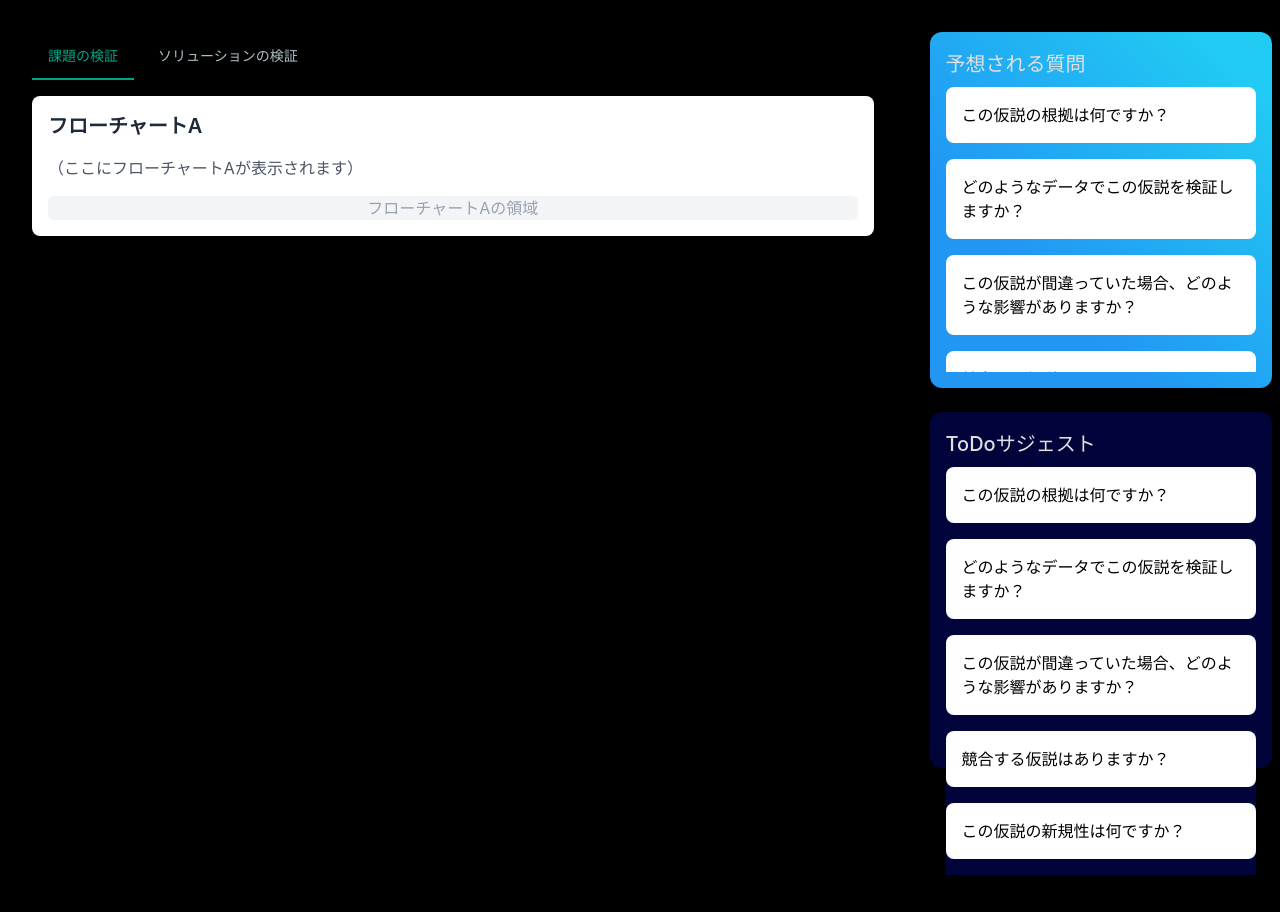
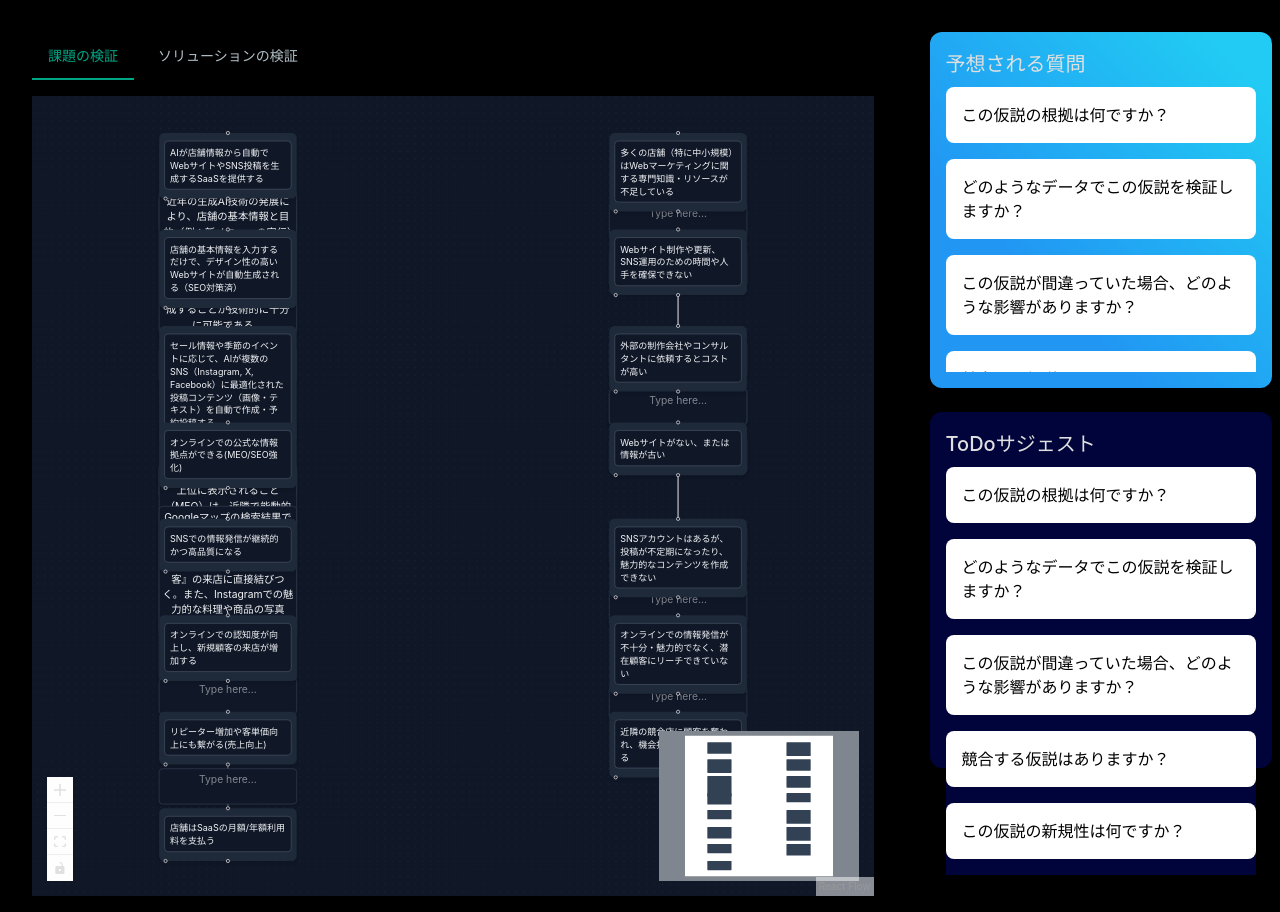
Before and after one commit to vyuma/logipk, a React (Vite) app: page / in a window 1280 px wide. Before the commit the page ends 875 px from the top, so only its background shows below. Built offline with nearby package versions, Linux system fonts and the light colour scheme.

Commit message:
push 結合テスト完了

```diff
--- a/src/components/Edge/CustumEdges.tsx
+++ b/src/components/Edge/CustumEdges.tsx
@@ -70,7 +70,7 @@ export default function CustomEdge({
           resize: 'none',
           overflow: 'hidden',
         }}
-            className="nodrag nopan bg-white/10"
+        className="nodrag nopan bg-gray-900 border border-gray-700 text-gray-100 rounded-md p-1 shadow-md"
         placeholder="Type here..."
         ref={taRef}
         onChange={handleChange}
@@ -79,5 +79,6 @@ export default function CustomEdge({
     </form>
   </EdgeLabelRenderer>
 </>
+
   );
 }
--- a/src/components/FlowInner.tsx
+++ b/src/components/FlowInner.tsx
@@ -104,8 +104,8 @@ nodes,
     }, [reactFlow, setNodes, updateHistory, edges, getId]);
 
     return (
-      <div className="w-full h-screen flex">
-        <div style={{ width: '70%', height: '100%' }}>
+        <div className="w-full h-screen flex dark bg-gray-900">
+        <div style={{ width: '100%', height: '100%' }}>
             <ReactFlow
             nodes={nodes}
             edges={edges}
@@ -115,6 +115,7 @@ nodes,
             nodeTypes={nodeTypes}
             edgeTypes={edgeTypes}
             fitView
+            className="bg-gray-900"
             onSelectionChange={(elements) => {
                 const selectedNodes = elements.nodes.filter((n) => n.selected);
                 const selectedEdges = elements.edges.filter((e) => e.selected);
@@ -122,11 +123,19 @@ nodes,
                 console.log('Selected Edges:', selectedEdges);
             }}
             >
-            <MiniMap />
+            <MiniMap
+                nodeColor={() => "#334155"}
+                maskColor="#1e293b90"
+            />
             <Controls />
-            <Background gap={12} size={1} />
+            <Background
+                gap={12}
+                size={1}
+                color="#334155"
+            />
             </ReactFlow>
         </div>
         </div>
+
     );
   }
--- a/src/components/Node/CustumNode.tsx
+++ b/src/components/Node/CustumNode.tsx
@@ -30,11 +30,11 @@ function TextUpdaterNode({ id, data, onLabelChange }: Props) {
   }, [data.label]);
 
   return (
-    <div className="w-full rounded-lg bg-gray-100 p-2 shadow-md">
+<div className="w-full rounded-lg bg-gray-800 p-2 shadow-md">
   <Handle type="target" position={Position.Top} />
   <textarea
     ref={taRef}
-        className="nodrag mt-1 w-full resize-none overflow-hidden rounded-md border border-gray-300 p-2 text-sm focus:outline-none"
+    className="mt-1 w-full resize-none overflow-hidden rounded-md border border-gray-600 bg-gray-900 text-gray-100 p-2 text-sm focus:outline-none"
     placeholder="Type here..."
     value={data.label}
     onChange={handleChange}
@@ -42,6 +42,7 @@ function TextUpdaterNode({ id, data, onLabelChange }: Props) {
   <Handle type="source" position={Position.Bottom} id="a" />
   <Handle type="source" position={Position.Bottom} id="b" style={handleStyle} />
 </div>
+
   );
 }
 
--- a/src/components/flowchart.tsx
+++ b/src/components/flowchart.tsx
@@ -1,4 +1,5 @@
 import React from 'react';
+import Flow from './graph';
 
 //後ほどReact Flow APIで実装したものとマージ
 interface FlowChartInputProps {
@@ -10,18 +11,8 @@ interface FlowChartInputProps {
 // AppコンポーネントからactiveFlowchartTypeを受け取るように変更
 export const FlowChart: React.FC<FlowChartInputProps>  = ({ activeFlowchartType }) => {
   return (
-    <div className="p-4 bg-white rounded-lg shadow-md h-full flex flex-col">
-      {/* タブボタンはAppコンポーネントに移動したため、ここからは削除 */}
-      {/* コンテンツエリア */}
-      <h2 className="text-xl font-semibold text-gray-800 mb-2">
-        {activeFlowchartType === 'SQ' ? 'フローチャートA' : 'フローチャートB'}
-      </h2>
-      <p className="text-gray-600 mt-2">
-        （ここに{activeFlowchartType === 'SQ' ? 'フローチャートA' : 'フローチャートB'}が表示されます）
-      </p>
-      <div className="w-full h-3/4 bg-gray-100 rounded-md mt-4 flex items-center justify-center text-gray-400">
-        {activeFlowchartType === 'SQ' ? 'フローチャートAの領域' : 'フローチャートBの領域'}
-      </div>
+    <div className=" h-full flex flex-col">
+      <Flow  />
     </div>
   );
 };
--- a/src/components/graph.tsx
+++ b/src/components/graph.tsx
@@ -50,7 +50,12 @@ const addEdgeType = (initialEdges:Edge[]) => {
 const initialNodes = addNodeType(mockData.nodes);
 const initialEdges = addEdgeType(mockData.edges);
 
-export default function Flow() {
+export default function Flow( { activeFlowchartType }: { activeFlowchartType?: string }) {
+  if (!activeFlowchartType) {
+    console.warn('activeFlowchartType is not provided, using default mock data');
+  }
+
+
   const [nodes, setNodes, onNodesChangeOriginal] = useNodesState(initialNodes);
   const [edges, setEdges, onEdgesChangeOriginal] = useEdgesState(initialEdges);
 
```
Also changed, not shown: 1 other file (tests, documents, lock files or other folders). Lines whose indentation alone changed are shown as unchanged.
